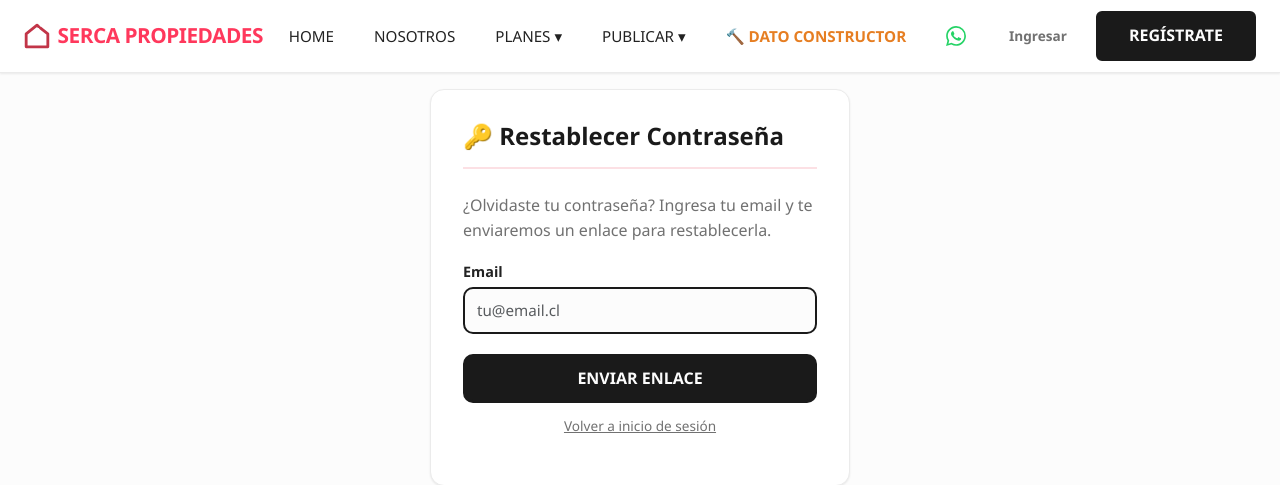
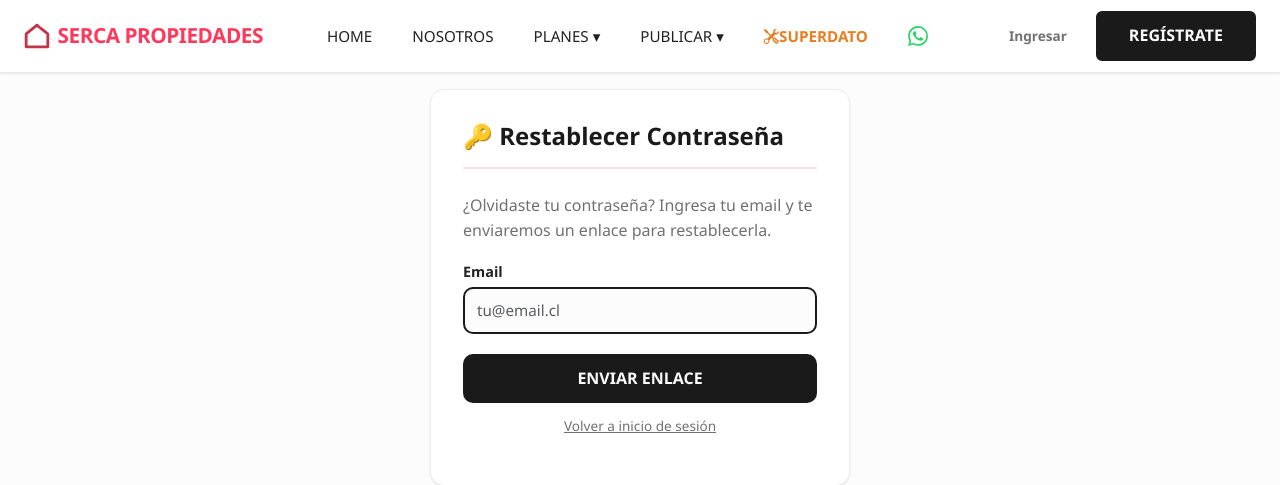
Before and after one commit to sercano74/SercaPropV01, a Django app: page /accounts/password/reset/ in a window 1280 px wide. Shown: the top 485 px of the page. Run offline with Django 5.2, Linux system fonts and the light colour scheme.

Commit message:
SuperDato

```diff
--- a/templates/base.html
+++ b/templates/base.html
@@ -196,7 +196,7 @@
                 </div>
                 {% endif %}
 
-                <a href="{% url 'lista_servicios' %}" class="nav-link" style="color:#e67e22;font-weight:700;">🔨 Dato Constructor</a>
+                <a href="{% url 'lista_servicios' %}" class="nav-link" style="color:#e67e22;font-weight:700;"><i class="bi bi-tools"></i>SuperDato</a>
                 <a href="https://wa.me/56936916684?text=Hola!%20Tengo%20una%20consulta%20sobre%20SercaProp" target="_blank" rel="noopener noreferrer" class="nav-link" style="display:inline-flex;align-items:center;color:#25D366;" aria-label="WhatsApp" title="WhatsApp">
                     <img src="{% static 'images/icon-whatsapp.svg' %}" width="20" height="20" alt="WhatsApp" style="display:block;">
                 </a>
```
